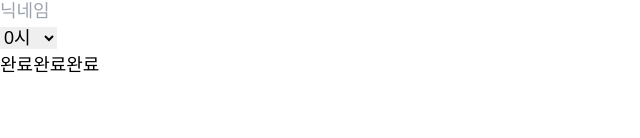
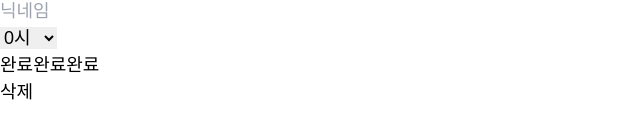
Before and after one commit to FORIF-REACT-2024/routinemonster, a React (Vite) app: page / in a window 1280 px wide. Shown: the part 356-494 px from the top of the page, without its empty margins (0-640 px from the left). Built offline with nearby package versions, Linux system fonts and the light colour scheme; a web font is replaced by a local one.

Commit message:
Update App component

```diff
--- a/src/App.jsx
+++ b/src/App.jsx
@@ -3,6 +3,7 @@ import MakeRoutine from "./components/makeRoutine";
 import TimeSelector from "./components/TimeSelector";
 import WriteNickname from "./components/WriteNickname";
 import CompleteButton from "./components/CompleteButton";
+import DeleteButton from "./components/DeleteButton";
 
 function App() {
 
@@ -13,6 +14,7 @@ function App() {
       <WriteNickname />
       <TimeSelector />
       <CompleteButton />
+      <DeleteButton />
     </div>
   );
 }
```
